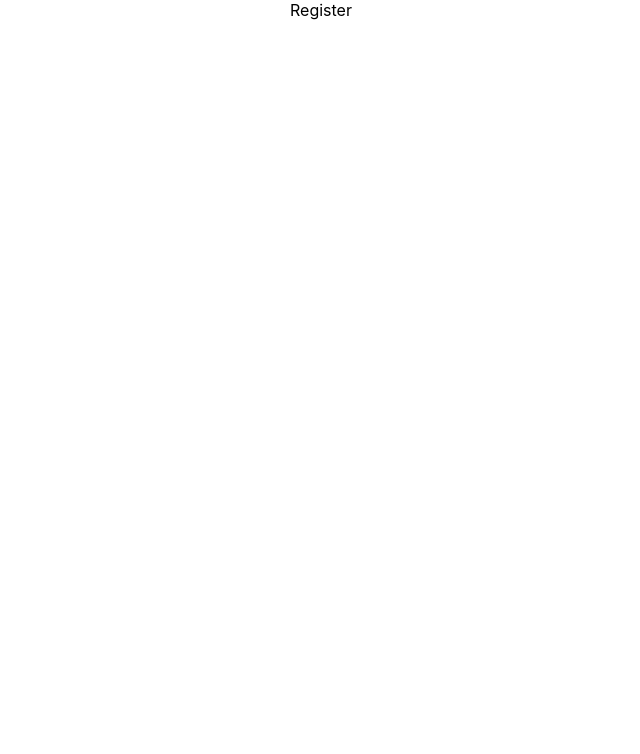
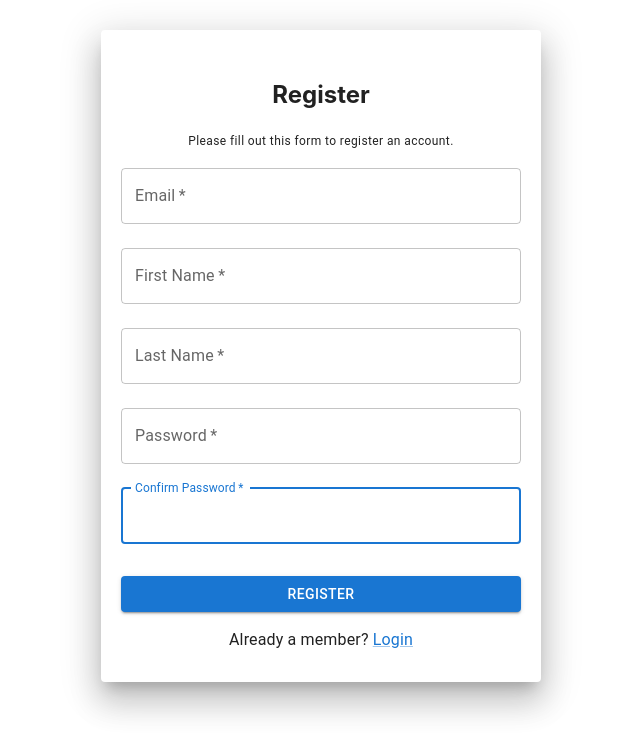
Before and after one commit to tgalen/deal-log-fullstack, a React (Create React App) app in the folder frontend/: page /register in a window 1280 px wide. Shown: the top 754 px of the page, without its empty margins (319-959 px from the left). Built offline with nearby package versions, Linux system fonts and the light colour scheme.

Commit message:
add form

```diff
--- a/frontend/src/components/Register.js
+++ b/frontend/src/components/Register.js
@@ -1,7 +1,142 @@
 import { useState } from "react";
+import axios from "axios";
+import { useNavigate } from "react-router-dom";
+import { REGISTER_API } from "../constants/constants";
+import Box from "@mui/material/Box";
+import Paper from "@mui/material/Paper";
+// import PersonAddAlt1Icon from "@mui/icons-material/PersonAddAlt1";
+import Typography from "@mui/material/Typography";
+import TextField from "@mui/material/TextField";
+import Button from "@mui/material/Button";
+import Link from "@mui/material/Link";
 
 const Register = ({ setLockedInLoggedInUser }) => {
-  return <div>Register</div>;
+  const [formData, setFormData] = useState({
+    email: "",
+    password: "",
+    confirmPassword: "",
+    firstName: "",
+    lastName: "",
+  });
+
+  const { email, password, confirmPassword, firstName, lastName } = formData;
+
+  const navigate = useNavigate();
+
+  const onChange = (e) => {
+    setFormData((prevState) => ({
+      ...prevState,
+      [e.target.name]: e.target.value,
+    }));
+  };
+
+  const handleRegisterSubmit = async (e) => {
+    e.preventDefault();
+    const response = await axios.post(REGISTER_API, formData);
+
+    if (response.data) {
+      localStorage.setItem("lockedInUser", JSON.stringify(response.data));
+      setLockedInLoggedInUser(response.data);
+      console.log(response.data);
+      navigate("/");
+    } else {
+      console.log("Failed to Register");
+    }
+  };
+
+  const paperStyle = {
+    padding: "30px 20px",
+    width: "400px",
+    margin: "30px auto",
+    textAlign: "center",
+    maxWidth: "80%",
+  };
+
+  return (
+    <Box>
+      <Paper elevation={20} style={paperStyle}>
+        <Box component="form" onSubmit={handleRegisterSubmit}>
+          <h2>Register</h2>
+          <Typography variant="caption">
+            Please fill out this form to register an account.
+          </Typography>
+          <TextField
+            margin="normal"
+            required
+            fullWidth
+            id="email"
+            name="email"
+            value={email}
+            onChange={onChange}
+            label="Email"
+            autoComplete="email"
+            autoFocus
+          />
+          <TextField
+            margin="normal"
+            required
+            fullWidth
+            id="firstName"
+            name="firstName"
+            value={firstName}
+            onChange={onChange}
+            label="First Name"
+            autoComplete="firstName"
+            autoFocus
+          />
+          <TextField
+            margin="normal"
+            required
+            fullWidth
+            id="lastName"
+            name="lastName"
+            value={lastName}
+            onChange={onChange}
+            label="Last Name"
+            autoComplete="lastName"
+            autoFocus
+          />
+          <TextField
+            margin="normal"
+            required
+            fullWidth
+            id="password"
+            name="password"
+            value={password}
+            onChange={onChange}
+            label="Password"
+            autoComplete="password"
+            type="password"
+            autoFocus
+          />
+          <TextField
+            margin="normal"
+            required
+            fullWidth
+            name="confirmPassword"
+            label="Confirm Password"
+            id="confirmPassword"
+            type="password"
+            value={confirmPassword}
+            onChange={onChange}
+            autoComplete="confirmPassword"
+            autoFocus
+          />
+          <Button
+            type="submit"
+            fullWidth
+            variant="contained"
+            sx={{ mt: 3, mb: 2 }}
+          >
+            Register
+          </Button>
+          <Typography>
+            Already a member? <Link href="/login">Login</Link>
+          </Typography>
+        </Box>
+      </Paper>
+    </Box>
+  );
 };
 
 export default Register;
--- /dev/null
+++ b/frontend/src/constants/constants.js
@@ -0,0 +1 @@
+export const REGISTER_API = "http://localhost:5000/api/users";
```
